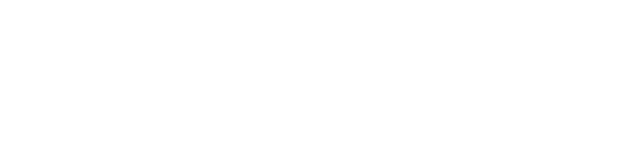
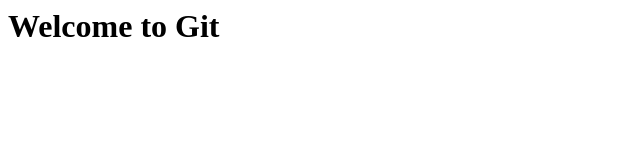
Before and after one commit to VunnamNaresh1/website-5pm, a plain HTML site: page index.html in a window 1280 px wide. Shown: the whole page, without its empty margins (0-640 px from the left). Drawn offline with Linux system fonts and the light colour scheme.

Commit message:
updated index

```diff
--- a/index.html
+++ b/index.html
@@ -3,6 +3,6 @@
 	<title>Git Session</title>
 </head>
 <body>
-
+<h1>Welcome to Git<h1>
 </body>
 </html>
```
